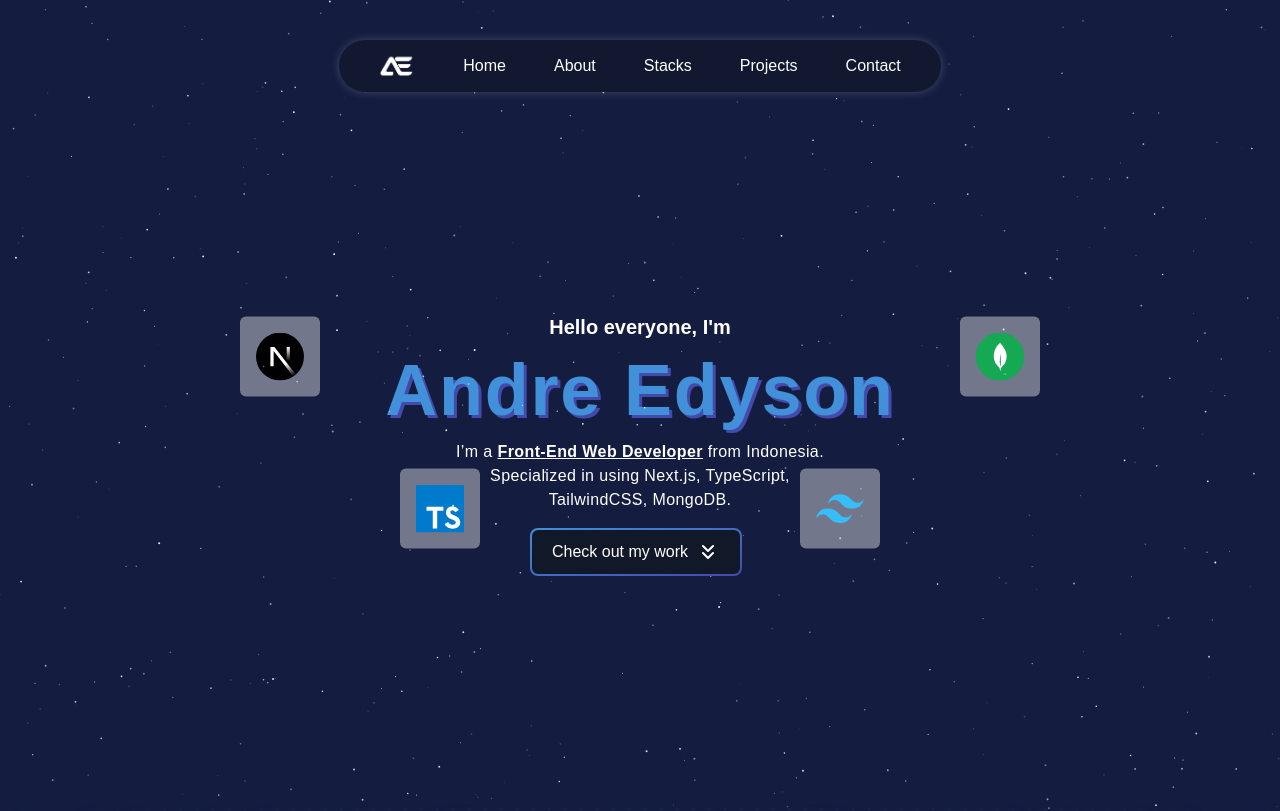
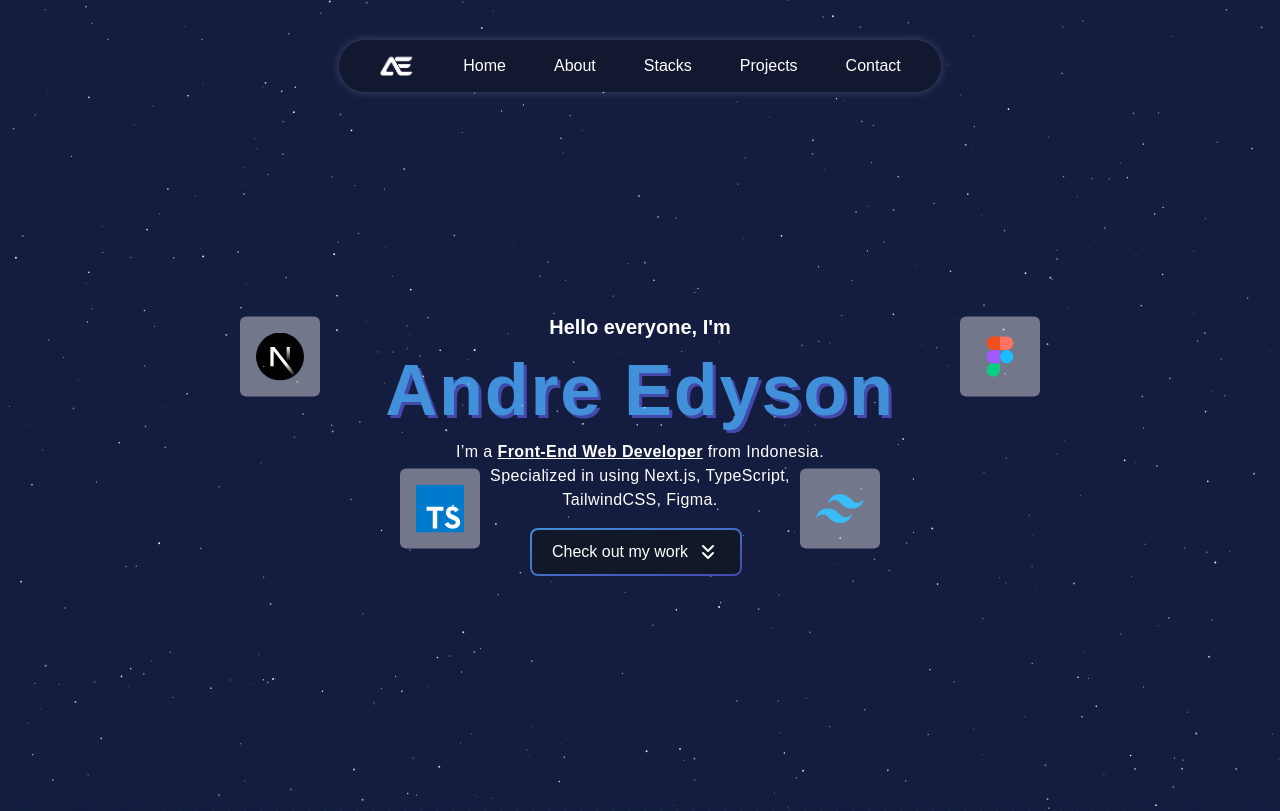
Before and after one commit to andreedyson/personal-website, a Next.js app: page / in a window 1280 px wide. Shown: the top 811 px of the page. Built offline with nearby package versions, Linux system fonts and the light colour scheme.

Commit message:
refactor(hero & stacks): change hero main tech stacks & add delay to stagger animation

```diff
--- a/app/components/Hero.tsx
+++ b/app/components/Hero.tsx
@@ -83,10 +83,10 @@ export default function Hero() {
           className="absolute bottom-40 right-28 flex size-12 items-center justify-center rounded-md bg-white/40 md:right-8 md:top-60 lg:right-12 lg:size-20 xl:right-60"
         >
           <Image
-            src={"/assets/stacks/mongodb.svg"}
+            src={"/assets/stacks/figma.svg"}
             width={56}
             height={56}
-            alt="MongoDB"
+            alt="Figma"
             className="size-8 lg:size-12"
           />
         </motion.div>
@@ -166,7 +166,7 @@ export default function Hero() {
             Front-End Web Developer
           </span>{" "}
           from Indonesia. Specialized in using Next.js, TypeScript, TailwindCSS,
-          MongoDB.
+          Figma.
         </motion.p>
 
         <motion.a
--- a/app/components/Stacks.tsx
+++ b/app/components/Stacks.tsx
@@ -25,7 +25,7 @@ function Stacks() {
       opacity: 1,
       x: 0,
       transition: {
-        delay: 1 + index * 0.08,
+        delay: 1 + index * 0.2,
       },
     }),
   };
```
